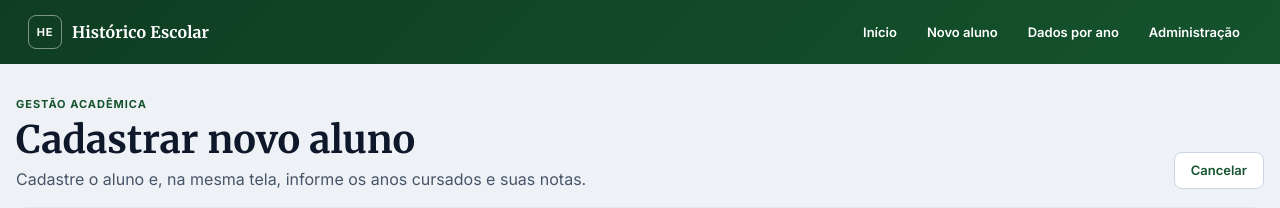
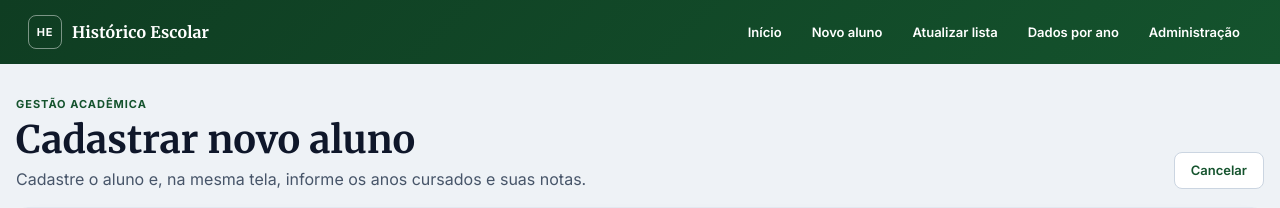
Before and after one commit to Paulo-Andre/historico_egidio, a Django app: page /aluno/novo/ in a window 1280 px wide. Shown: the top 208 px of the page. Run offline with Django 5.2, Linux system fonts and the light colour scheme; the visitor is signed in with stand-in values (Sample User, id 1); data that the repository does not hold is empty.

Commit message:
feat: adiciona atualização da lista ao menu

```diff
--- a/historico/templates/historico/base.html
+++ b/historico/templates/historico/base.html
@@ -23,6 +23,7 @@
     <a href="{% url 'historico:inicio' %}">Início</a>
     {% if request.user.is_staff %}
       <a href="{% url 'historico:aluno_novo' %}">Novo aluno</a>
+      <a href="{% url 'historico:importar_lista_alunos' %}">Atualizar lista</a>
       <a href="{% url 'historico:dados_extras_anuais' %}">Dados por ano</a>
     {% endif %}
     <a href="/admin/">Administração</a>
```
